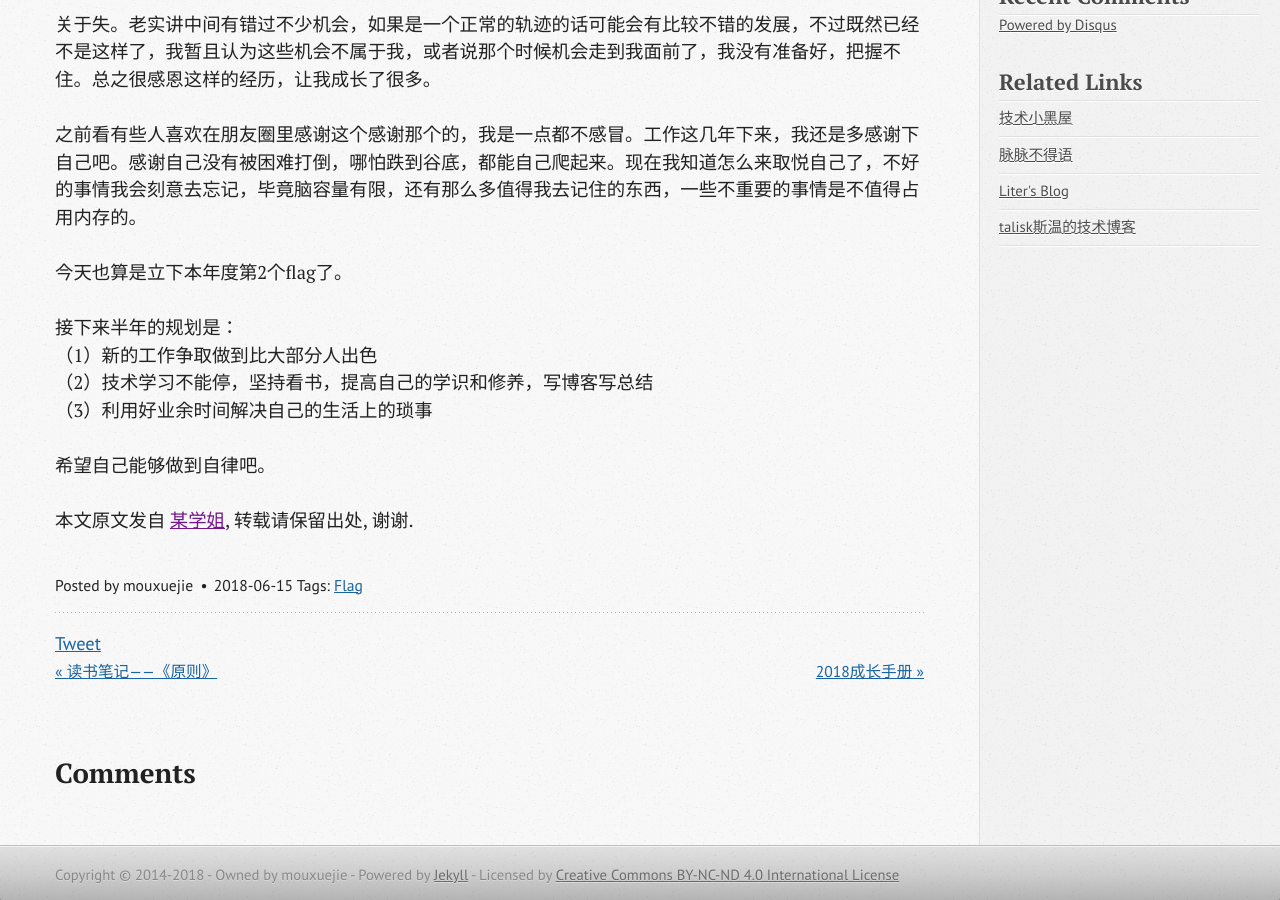
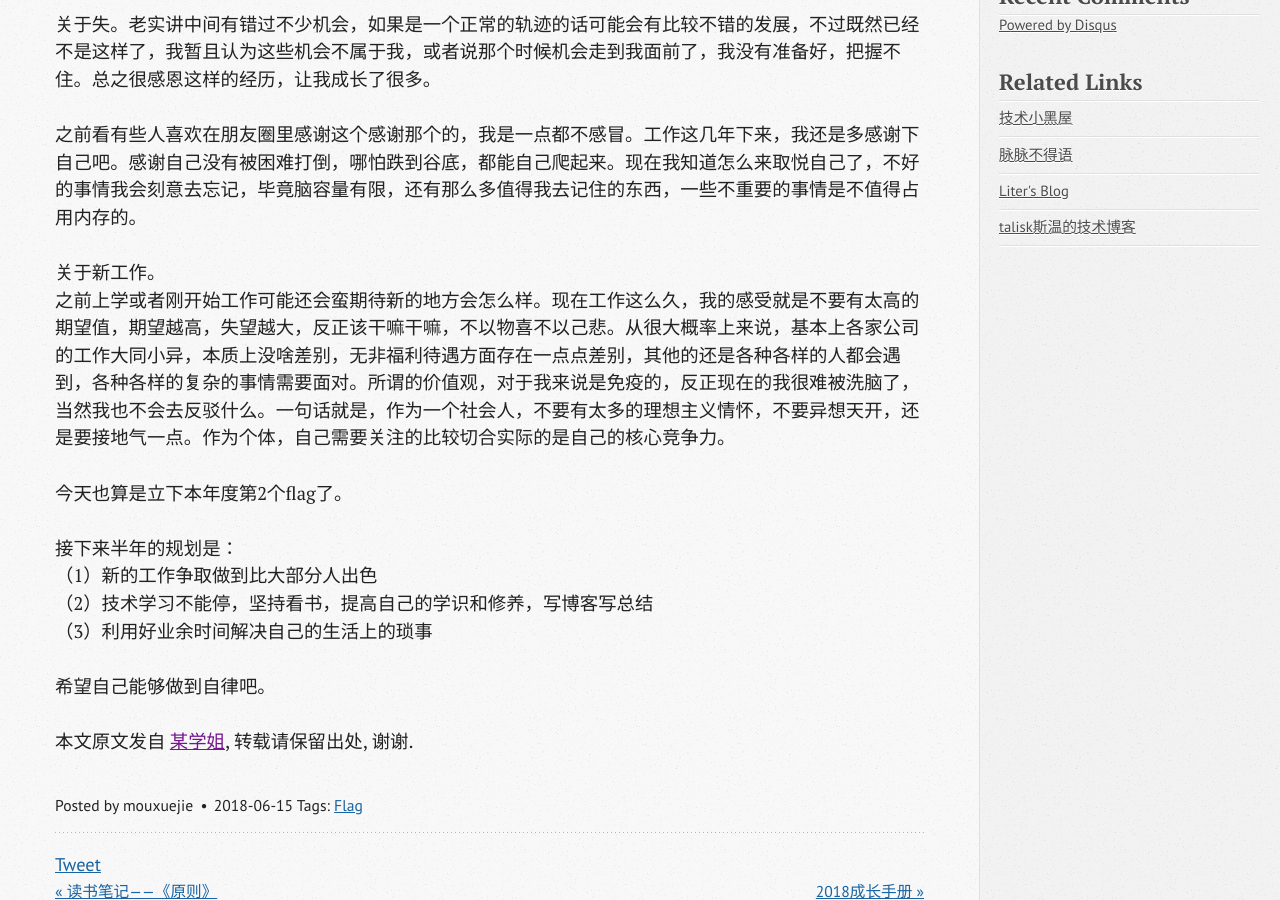
Before and after one commit to wangxinghe/wangxinghe.github.io, a Jekyll site: the page built from _posts/2018-06-15-june-flag.md, in a window 1280 px wide and 900 px high, scrolled down 1190 px. Built offline with Jekyll 4.4.1, drawn with Linux system fonts in a browser that asks for light colours; comment, search, counter and statistics services are not loaded.

Commit message:
[update]

```diff
--- a/_posts/2018-06-15-june-flag.md
+++ b/_posts/2018-06-15-june-flag.md
@@ -32,6 +32,9 @@ tags: [Flag]
 
 之前看有些人喜欢在朋友圈里感谢这个感谢那个的，我是一点都不感冒。工作这几年下来，我还是多感谢下自己吧。感谢自己没有被困难打倒，哪怕跌到谷底，都能自己爬起来。现在我知道怎么来取悦自己了，不好的事情我会刻意去忘记，毕竟脑容量有限，还有那么多值得我去记住的东西，一些不重要的事情是不值得占用内存的。
 
+关于新工作。
+之前上学或者刚开始工作可能还会蛮期待新的地方会怎么样。现在工作这么久，我的感受就是不要有太高的期望值，期望越高，失望越大，反正该干嘛干嘛，不以物喜不以己悲。从很大概率上来说，基本上各家公司的工作大同小异，本质上没啥差别，无非福利待遇方面存在一点点差别，其他的还是各种各样的人都会遇到，各种各样的复杂的事情需要面对。所谓的价值观，对于我来说是免疫的，反正现在的我很难被洗脑了，当然我也不会去反驳什么。一句话就是，作为一个社会人，不要有太多的理想主义情怀，不要异想天开，还是要接地气一点。作为个体，自己需要关注的比较切合实际的是自己的核心竞争力。
+
 今天也算是立下本年度第2个flag了。
 
 接下来半年的规划是：
```
